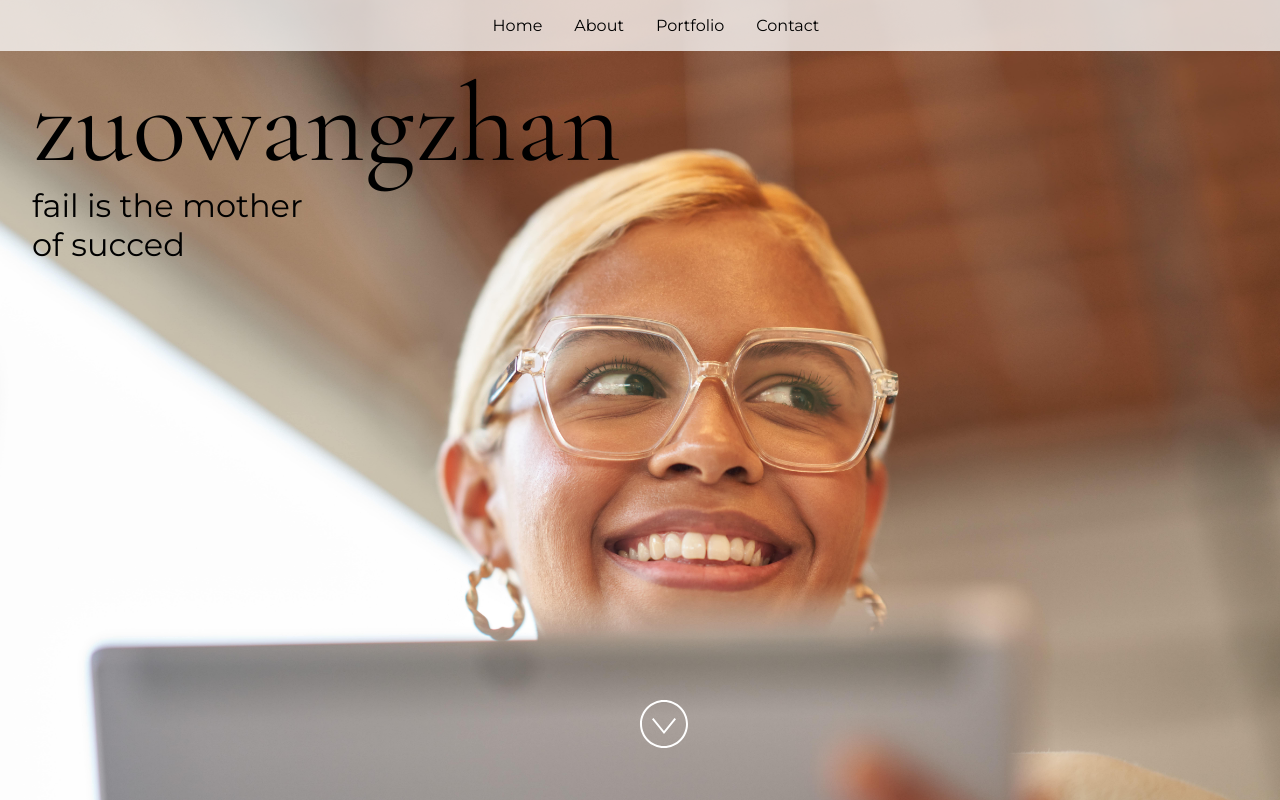
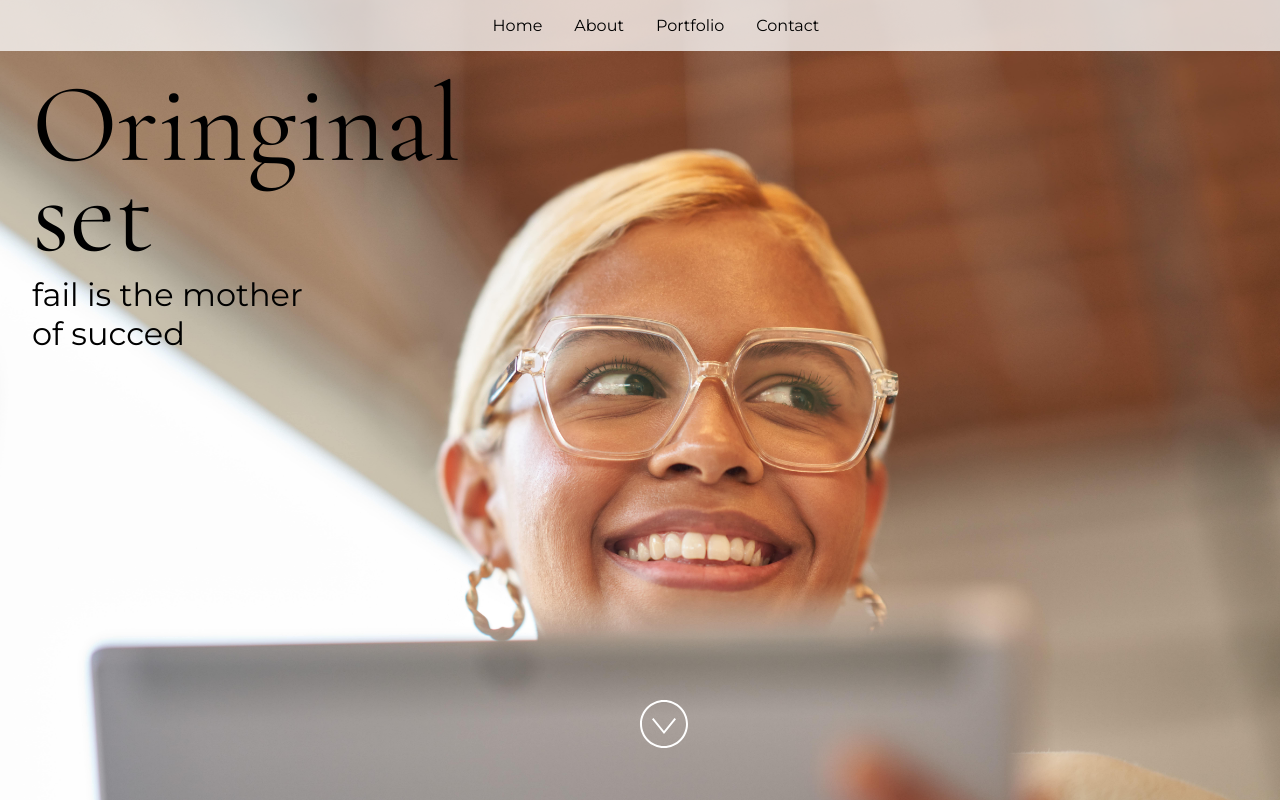
Before and after one commit to playmaker-ljw-Dipper/jjjjjjjj, a React (Vite) app: page / in a window 1280 px wide. Built offline with nearby package versions, Linux system fonts and the light colour scheme.

Commit message:
add all change

```diff
--- a/src/App.jsx
+++ b/src/App.jsx
@@ -24,7 +24,7 @@ import "./styles.css";
  * If you don't have one of the social sites listed, leave it as an empty string.
  */
 const siteProps = {
-  name: "zuowangzhan",
+  name: "Oringinal set",
   title: "fail is the mother of succed",
   email: "alex@example.com",
   gitHub: "microsoft",
```
